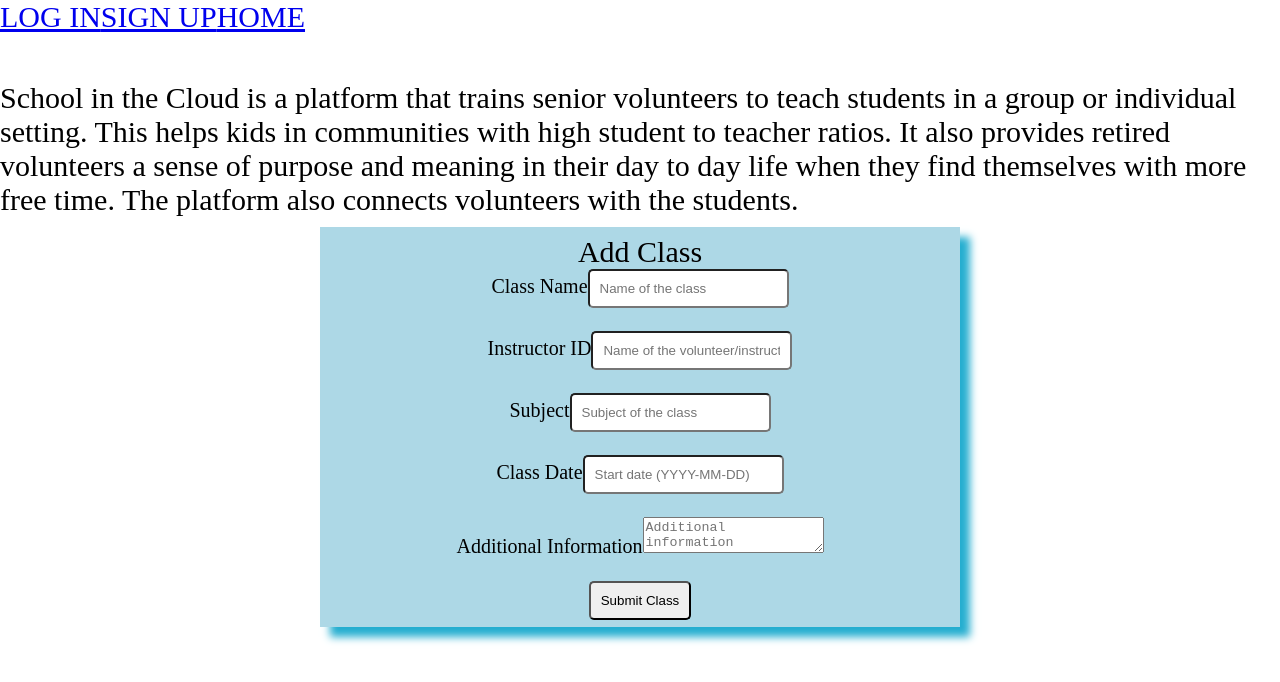
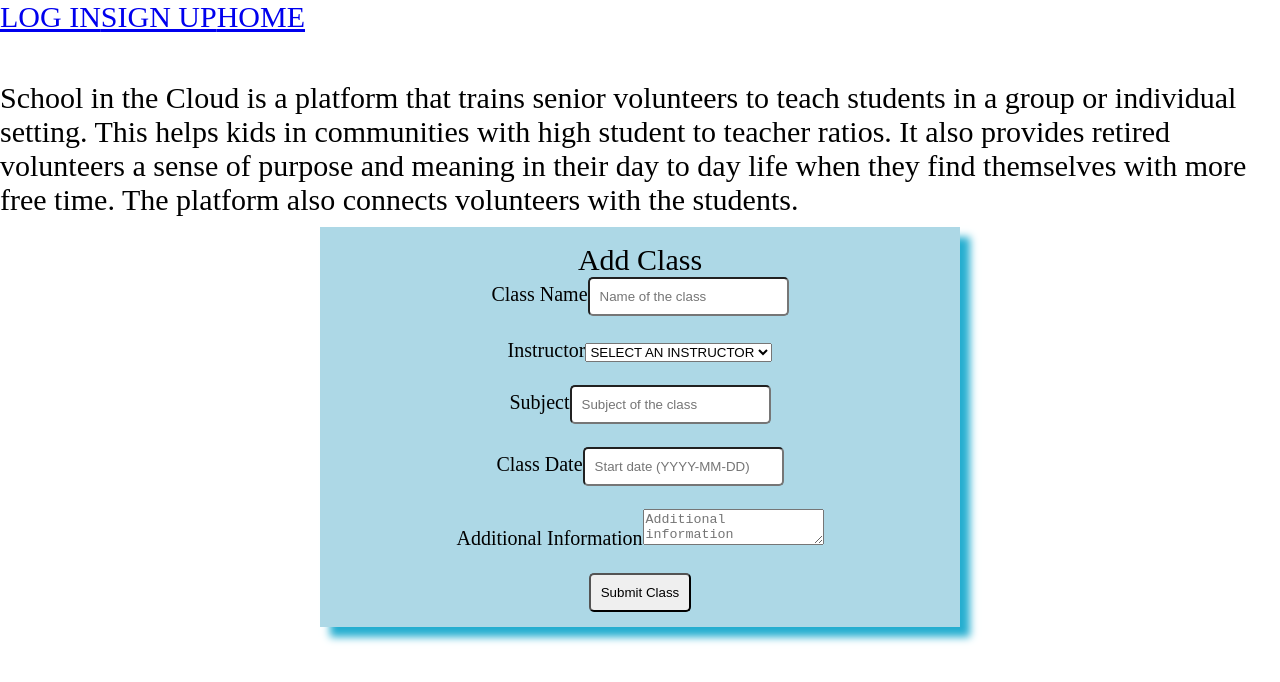
Before and after one commit to school-in-the-cloud-web/frontend, a React (Create React App) app in the folder schoolinthecloud/: page /admin-dashboard/add in a window 1280 px wide. Shown: the top 682 px of the page. Built offline with nearby package versions, Linux system fonts and the light colour scheme; sample sign-in values are in the browser's storage; a web font is replaced by a local one.

Commit message:
added volunteers to dropdown in create class form

```diff
--- a/schoolinthecloud/src/components/Class.js
+++ b/schoolinthecloud/src/components/Class.js
@@ -15,6 +15,14 @@ const Class = (props) => {
         return c.id == id;
     }) || {};
 
+    const volunteer = props.volunteers.find(c=>{
+         return c.id == currentClass.volunteer_id
+     }) || {};
+
+     console.log(volunteer)
+    console.log(props.volunteers)
+    console.log(currentClass)
+
 
     const handleDelete = async e => {
         e.preventDefault();
@@ -28,7 +36,7 @@ const Class = (props) => {
             <p>CLASS NAME: {currentClass.name}</p>
             <p>SUBJECT: {currentClass.subject}</p>
             <p>DESCRIPTION: {currentClass.description}</p>
-            {/* <p>INSTRUCTOR: {currentClass.instructor}</p> */}
+            <p>INSTRUCTOR: {volunteer.firstName} {volunteer.lastName}</p>
             <p>START DATE: {currentClass.date}</p>
 
         <button onClick={() => {
@@ -51,6 +59,7 @@ const Class = (props) => {
 const mapStateToProps = state => {
     return {
         classes: state.classes,
+        volunteers: state.volunteers,
 
     }
 }
--- a/schoolinthecloud/src/components/ClassForm.js
+++ b/schoolinthecloud/src/components/ClassForm.js
@@ -42,8 +42,14 @@ const ClassForm = (props) => {
       </FormGroup>
       <br />
       <FormGroup>
-        <Label htmlFor="volunteer">Instructor ID
-          <Input placeholder='Name of the volunteer/instructor' onChange={handleChange} type="text" name="volunteer" id="volunteer">
+        <Label htmlFor="volunteer">Instructor
+          <Input type='select' placeholder='Name of the volunteer/instructor' onChange={handleChange} name="volunteer" value={formValues.volunteer} id="volunteer">
+            <option value=''>SELECT AN INSTRUCTOR</option>
+            {props.volunteers.map(vol => {
+              return(
+              <option key={vol.id} value={vol.id}>{vol.firstName} {vol.lastName}</option>
+              )
+            })}
           </Input>
         </Label>
       </FormGroup>
@@ -75,7 +81,8 @@ const mapStateToProps = state => {
     return {
       isFetching: state.isFetching,
       error: state.error,
-      classes: state.classes
+      classes: state.classes,
+      volunteers: state.volunteers,
     }
 }
 
--- a/schoolinthecloud/src/components/VolunteerDashboard.js
+++ b/schoolinthecloud/src/components/VolunteerDashboard.js
@@ -14,7 +14,7 @@ const VolunteerDashboard = (props) => {
     return (
         <div>
             {props.volunteerClasses.map(c => {
-                return <p>{c.name}</p>
+                return <p key={c.id}>{c.name}</p>
             })}
         </div>
     )
```
